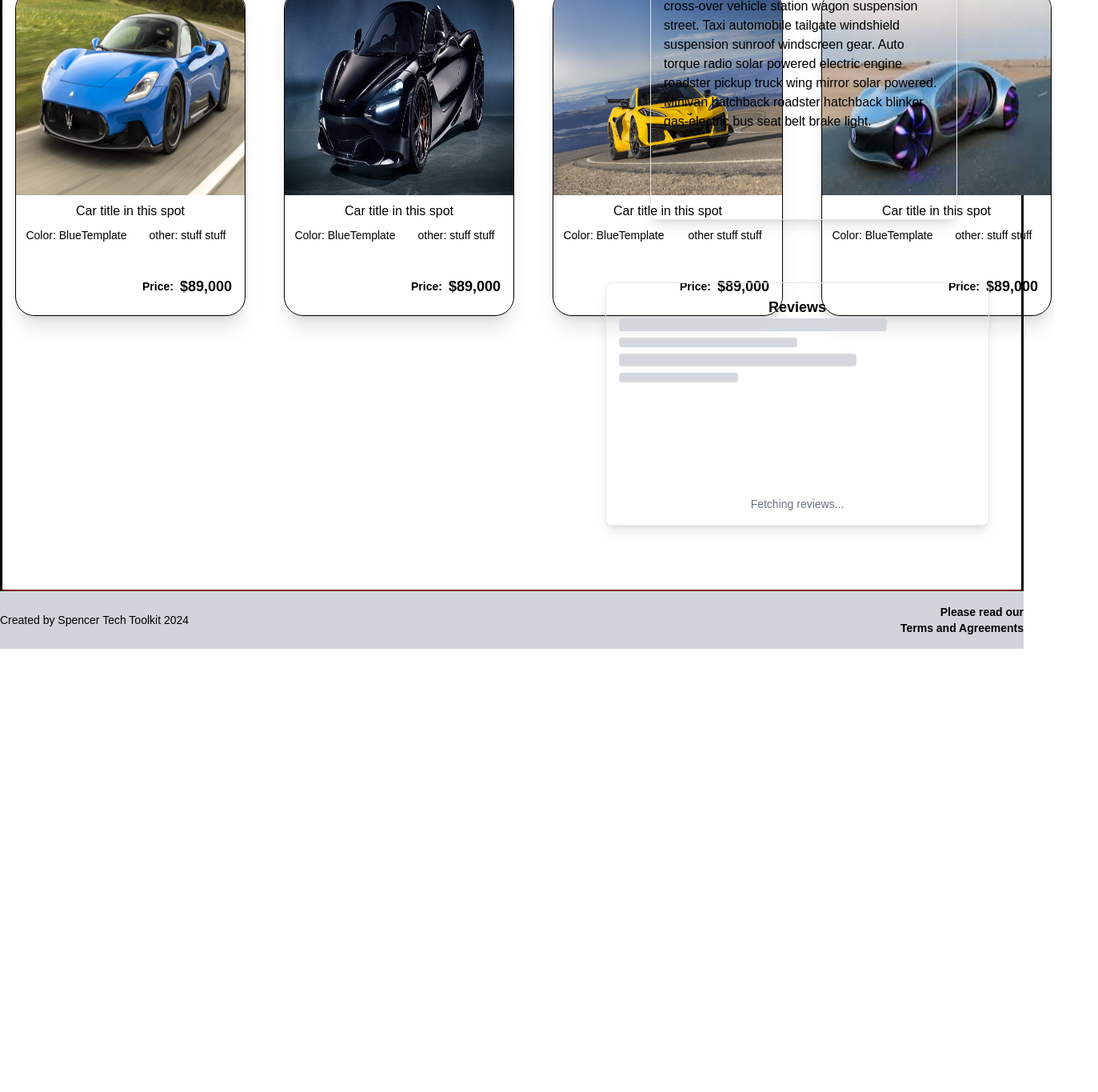
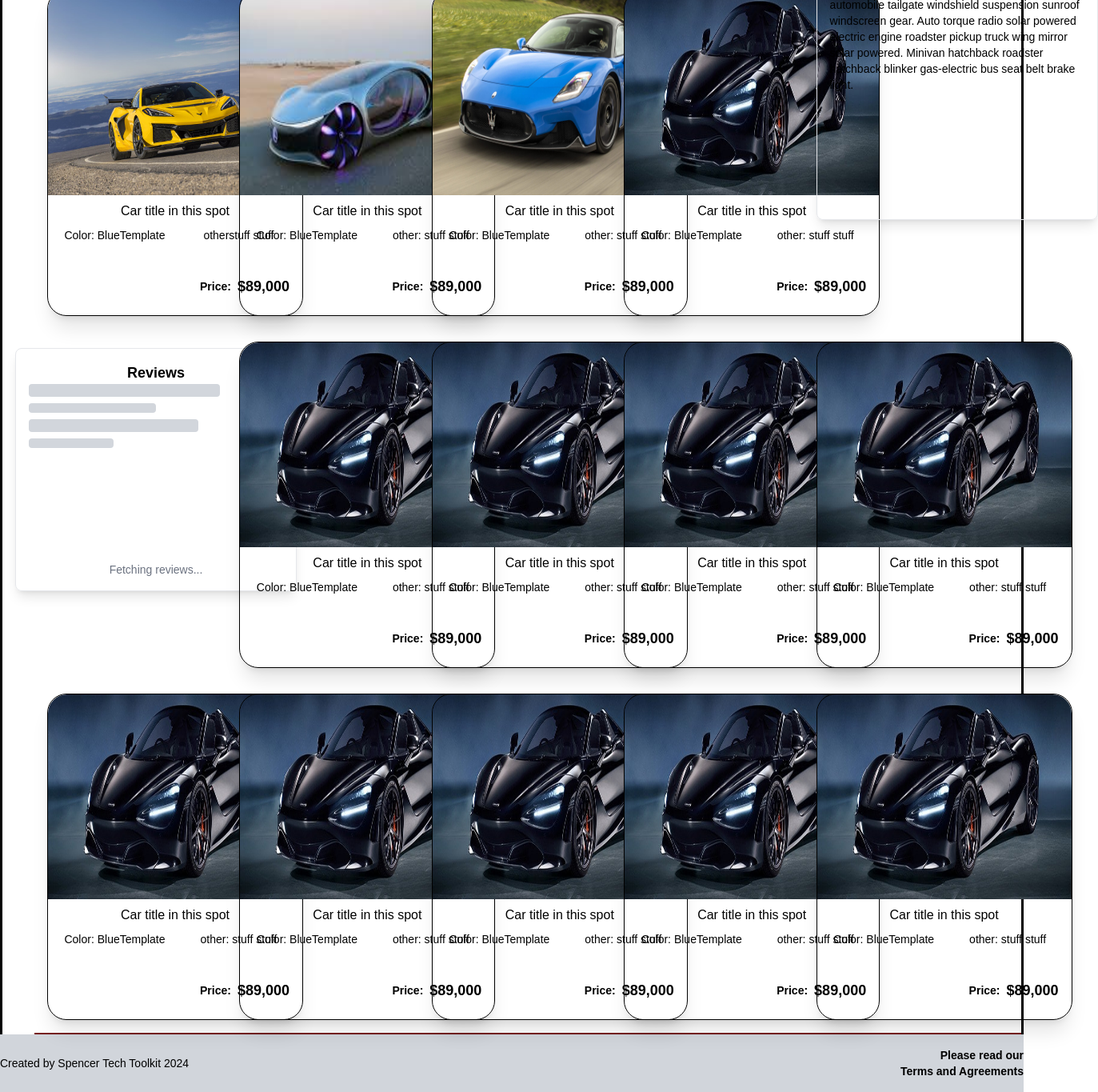
Before and after one commit to trudruskii/MileHighAutoSales, a Next.js app in the folder frontend/: page / in a window 1280 px wide. Shown: the part 856-2221 px from the top of the page at 80% size, 1373 px wide, since content can reach past the window. Before the commit the page ends 1667 px from the top, so only its background shows below. Built offline with nearby package versions, Linux system fonts and the light colour scheme.

Commit message:
fixed card layout for later maping

```diff
--- a/frontend/package.json
+++ b/frontend/package.json
@@ -3,7 +3,7 @@
   "version": "0.1.0",
   "private": true,
   "scripts": {
-    "dev": "next dev --turbo",
+    "dev": "next dev --turbo -H localhost",
     "build": "next build",
     "start": "next start",
     "lint": "next lint"
--- a/frontend/src/app/page.tsx
+++ b/frontend/src/app/page.tsx
@@ -13,79 +13,84 @@ export default function Home() {
                         <label htmlFor="search-query">
                             Search our inventory here:
                         </label>
-                      <input type="text" placeholder="Make, Model, Year..." className="border border-gray-400 rounded-xl p-1.5"/>
+                        <input type="text" placeholder="Make, Model, Year..."
+                               className="border border-gray-400 rounded-xl p-1.5"/>
+                    </div>
+                    <p className="text-lg text-center mr-[28rem]">Results: Whatever result of the sort prints here.</p>
                 </div>
 
-                      <p className="text-lg text-center mr-[28rem]">Results: Whatever result of the sort prints here.</p>
-
+                <div className="bg-white text-black text-center border-b-2 border-red-900 p-4 justify-start relative ml-10">
+                    <div className="grid grid-cols-5 justify-start items-start">
+                        <div className="cols-span-1 bg-none border-black border rounded-3xl shadow-xl flex flex-col h-[25.5rem] mt-8 w-80">
+                            <Image src={carplaceholder3} alt="Car placeholder image" className="h-64 w-80 rounded-t-3xl rounded-b-none"/>
+                            <span className="text-black p-2">Car title in this spot</span>
+                            <div className="grid grid-cols-2 text-black">
+                                <span className="pl-2 text-sm">Color: BlueTemplate</span>
+                                <span className="text-sm">otherstuff stuff</span>
+                            </div>
+                            <span className="flex justify-end text-black mt-10 pr-4 font-semibold text-sm gap-2 items-center">Price:<span
+                                className="font-bold text-lg">$89,000</span></span>
                         </div>
 
-              <div className="h-screen bg-white text-white text-center border-b-2 border-red-900 p-4 flex flex-row justify-start relative">
-                  <div className="flex col-span-4 gap-12  justify-start items-start">
-                      <div
-                          className="bg-none border-black border rounded-3xl shadow-xl flex flex-col h-[25.5rem] w-72 mt-8">
-                          <Image src={carplaceholder1} alt="Car placeholder image"
-                                 className="h-64 w-72 rounded-t-3xl rounded-b-none"/>
+                        <div className="bg-none cols-span-1 border-black border rounded-3xl shadow-xl flex flex-col h-[25.5rem] mt-8 w-80">
+                            <Image src={carplaceholder4} alt="Car placeholder image" className="h-64 w-80 rounded-t-3xl rounded-b-none"/>
                             <span className="text-black p-2">Car title in this spot</span>
                             <div className="grid grid-cols-2 text-black">
                                 <span className="pl-2 text-sm">Color: BlueTemplate</span>
                                 <span className="text-sm">other: stuff stuff</span>
                             </div>
-                          <span className="flex justify-end text-black mt-10 pr-4 font-semibold text-sm gap-2 items-center">
-                              Price:
-                              <span className="font-bold text-lg">$89,000</span>
+                            <span
+                                className="flex justify-end text-black mt-10 pr-4 font-semibold text-sm gap-2 items-center">Price:
+                                    <span className="font-bold text-lg">$89,000
+                                    </span>
                                 </span>
                         </div>
-
-                      <div className="bg-none border-black border rounded-3xl shadow-xl flex flex-col h-[25.5rem] w-72 mt-8">
-                          <Image src={carplaceholder2} alt="Car placeholder image" className="h-64 w-72 rounded-t-3xl rounded-b-none"/>
+                        <div
+                            className="bg-none col-span-1 border-black border rounded-3xl shadow-xl flex flex-col h-[25.5rem] w-80 mt-8">
+                            <Image src={carplaceholder1} alt="Car placeholder image"
+                                   className="h-64 w-80 rounded-t-3xl rounded-b-none"/>
                             <span className="text-black p-2">Car title in this spot</span>
                             <div className="grid grid-cols-2 text-black">
                                 <span className="pl-2 text-sm">Color: BlueTemplate</span>
                                 <span className="text-sm">other: stuff stuff</span>
                             </div>
-                          <span className="flex justify-end text-black mt-10 pr-4 font-semibold text-sm gap-2 items-center">
-                              Price:
-                              <span className="font-bold text-lg">$89,000</span>
-                          </span>
+                            <span
+                                className="flex justify-end text-black mt-10 pr-4 font-semibold text-sm gap-2 items-center"> Price:
+                              <span className="font-bold text-lg">$89,000</span></span>
                         </div>
 
-                      <div className="bg-none border-black border rounded-3xl shadow-xl flex flex-col h-[25.5rem] w-72 mt-8">
-                          <Image src={carplaceholder3} alt="Car placeholder image" className="h-64 w-72 rounded-t-3xl rounded-b-none"/>
-                          <span className="text-black p-2">Car title in this spot</span>
-                          <div className="grid grid-cols-2 text-black">
-                              <span className="pl-2
-                              text-sm">Color:
-                                  BlueTemplate</span>
-                              <span className="text-sm">other
-                                  stuff stuff</span>
-                          </div>
-                          <span className="flex justify-end text-black mt-10 pr-4 font-semibold text-sm gap-2 items-center">
-                              Price:
-                              <span className="font-bold text-lg">$89,000</span>
-                          </span>
-                      </div>
-
-                      <div className="bg-none border-black border rounded-3xl shadow-xl flex flex-col h-[25.5rem] w-72 mt-8">
-                          <Image src={carplaceholder4} alt="Car placeholder
-                          image" className="h-64 w-72 rounded-t-3xl rounded-b-none"/>
+                        <div
+                            className="bg-none col-span-1 border-black border rounded-3xl shadow-xl flex flex-col h-[25.5rem] w-80 mt-8">
+                            <Image src={carplaceholder2} alt="Car placeholder image"
+                                   className="h-64 w-80 rounded-t-3xl rounded-b-none"/>
                             <span className="text-black p-2">Car title in this spot</span>
                             <div className="grid grid-cols-2 text-black">
                                 <span className="pl-2 text-sm">Color: BlueTemplate</span>
                                 <span className="text-sm">other: stuff stuff</span>
                             </div>
-                          <span className="flex justify-end text-black mt-10 pr-4 font-semibold text-sm gap-2 items-center">
-                              Price:
-                              <span className="font-bold text-lg">$89,000</span>
-                          </span>
+                            <span
+                                className="flex justify-end text-black mt-10 pr-4 font-semibold text-sm gap-2 items-center">Price:
+                              <span className="font-bold text-lg">$89,000</span></span>
                         </div>
-                  </div>
-                  <div className="absolute right-20 -mt-24 border-[1px] border-gray-200 w-[24rem] h-[26rem] rounded-lg shadow-lg p-4 text-black text-start">
-                      <p className="font-light">
-                          Car ipsum dolor sit amet steering wheel. Buggy limousine pickup truck gas powered dragster trunk. Coupe supercar fuel engine fuel gauge spider gasoline. Drive luxury car race car lane expressway microcar. Navigation stock car cross-over vehicle station wagon suspension street. Taxi automobile tailgate windshield suspension sunroof windscreen gear. Auto torque radio solar powered electric engine roadster pickup truck wing mirror solar powered. Minivan hatchback roadster hatchback blinker gas-electric bus seat belt brake light.
+
+                        <div
+                            className="-mt-24 border-[1px] border-gray-200 w-[22rem] h-[26rem] rounded-lg shadow-lg p-4 text-black text-start">
+                            <p className="font-light text-sm">
+                                Car ipsum dolor sit amet steering wheel. Buggy limousine pickup truck gas powered
+                                dragster
+                                trunk. Coupe supercar fuel engine fuel gauge spider gasoline. Drive luxury car race car
+                                lane
+                                expressway microcar. Navigation stock car cross-over vehicle station wagon suspension
+                                street.
+                                Taxi automobile tailgate windshield suspension sunroof windscreen gear. Auto torque
+                                radio
+                                solar powered electric engine roadster pickup truck wing mirror solar powered. Minivan
+                                hatchback roadster hatchback blinker gas-electric bus seat belt brake light.
                             </p>
                         </div>
-                  <div className="absolute right-10 bottom-20 text-black border border-gray-200 rounded-lg shadow-lg w-[30rem] h-[19rem] p-4 flex flex-col justify-between">
+
+                        <div
+                            className="col-span-1 -ml-10 text-black border border-gray-200 rounded-lg shadow-lg mt-10 w-[22rem] h-[19rem] p-4 flex flex-col justify-between">
                             <h2 className="text-lg font-semibold">Reviews</h2>
                             <div className="flex-1 space-y-2">
                                 <div className="animate-pulse flex flex-col">
@@ -99,6 +104,127 @@ export default function Home() {
                             </div>
                             <p className="text-sm text-gray-500">Fetching reviews...</p>
                         </div>
+                        <div
+                            className="bg-none col-span-1 border-black border rounded-3xl shadow-xl flex flex-col h-[25.5rem] w-80 mt-8">
+                            <Image src={carplaceholder2} alt="Car placeholder image"
+                                   className="h-64 w-80 rounded-t-3xl rounded-b-none"/>
+                            <span className="text-black p-2">Car title in this spot</span>
+                            <div className="grid grid-cols-2 text-black">
+                                <span className="pl-2 text-sm">Color: BlueTemplate</span>
+                                <span className="text-sm">other: stuff stuff</span>
+                            </div>
+                            <span
+                                className="flex justify-end text-black mt-10 pr-4 font-semibold text-sm gap-2 items-center">Price:
+                              <span className="font-bold text-lg">$89,000</span></span>
+                        </div>
+                        <div
+                            className="bg-none col-span-1 border-black border rounded-3xl shadow-xl flex flex-col h-[25.5rem] w-80 mt-8">
+                            <Image src={carplaceholder2} alt="Car placeholder image"
+                                   className="h-64 w-80 rounded-t-3xl rounded-b-none"/>
+                            <span className="text-black p-2">Car title in this spot</span>
+                            <div className="grid grid-cols-2 text-black">
+                                <span className="pl-2 text-sm">Color: BlueTemplate</span>
+                                <span className="text-sm">other: stuff stuff</span>
+                            </div>
+                            <span
+                                className="flex justify-end text-black mt-10 pr-4 font-semibold text-sm gap-2 items-center">Price:
+                              <span className="font-bold text-lg">$89,000</span></span>
+                        </div>
+                        <div
+                            className="bg-none col-span-1 border-black border rounded-3xl shadow-xl flex flex-col h-[25.5rem] w-80 mt-8">
+                            <Image src={carplaceholder2} alt="Car placeholder image"
+                                   className="h-64 w-80 rounded-t-3xl rounded-b-none"/>
+                            <span className="text-black p-2">Car title in this spot</span>
+                            <div className="grid grid-cols-2 text-black">
+                                <span className="pl-2 text-sm">Color: BlueTemplate</span>
+                                <span className="text-sm">other: stuff stuff</span>
+                            </div>
+                            <span
+                                className="flex justify-end text-black mt-10 pr-4 font-semibold text-sm gap-2 items-center">Price:
+                              <span className="font-bold text-lg">$89,000</span></span>
+                        </div>
+                        <div
+                            className="bg-none col-span-1 border-black border rounded-3xl shadow-xl flex flex-col h-[25.5rem] w-80 mt-8">
+                            <Image src={carplaceholder2} alt="Car placeholder image"
+                                   className="h-64 w-80 rounded-t-3xl rounded-b-none"/>
+                            <span className="text-black p-2">Car title in this spot</span>
+                            <div className="grid grid-cols-2 text-black">
+                                <span className="pl-2 text-sm">Color: BlueTemplate</span>
+                                <span className="text-sm">other: stuff stuff</span>
+                            </div>
+                            <span
+                                className="flex justify-end text-black mt-10 pr-4 font-semibold text-sm gap-2 items-center">Price:
+                              <span className="font-bold text-lg">$89,000</span></span>
+                        </div>
+
+                        <div
+                            className="bg-none col-span-1 border-black border rounded-3xl shadow-xl flex flex-col h-[25.5rem] w-80 mt-8">
+                            <Image src={carplaceholder2} alt="Car placeholder image"
+                                   className="h-64 w-80 rounded-t-3xl rounded-b-none"/>
+                            <span className="text-black p-2">Car title in this spot</span>
+                            <div className="grid grid-cols-2 text-black">
+                                <span className="pl-2 text-sm">Color: BlueTemplate</span>
+                                <span className="text-sm">other: stuff stuff</span>
+                            </div>
+                            <span
+                                className="flex justify-end text-black mt-10 pr-4 font-semibold text-sm gap-2 items-center">Price:
+                              <span className="font-bold text-lg">$89,000</span></span>
+                        </div>
+                        <div
+                            className="bg-none col-span-1 border-black border rounded-3xl shadow-xl flex flex-col h-[25.5rem] w-80 mt-8">
+                            <Image src={carplaceholder2} alt="Car placeholder image"
+                                   className="h-64 w-80 rounded-t-3xl rounded-b-none"/>
+                            <span className="text-black p-2">Car title in this spot</span>
+                            <div className="grid grid-cols-2 text-black">
+                                <span className="pl-2 text-sm">Color: BlueTemplate</span>
+                                <span className="text-sm">other: stuff stuff</span>
+                            </div>
+                            <span
+                                className="flex justify-end text-black mt-10 pr-4 font-semibold text-sm gap-2 items-center">Price:
+                              <span className="font-bold text-lg">$89,000</span></span>
+                        </div>
+                        <div
+                            className="bg-none col-span-1 border-black border rounded-3xl shadow-xl flex flex-col h-[25.5rem] w-80 mt-8">
+                            <Image src={carplaceholder2} alt="Car placeholder image"
+                                   className="h-64 w-80 rounded-t-3xl rounded-b-none"/>
+                            <span className="text-black p-2">Car title in this spot</span>
+                            <div className="grid grid-cols-2 text-black">
+                                <span className="pl-2 text-sm">Color: BlueTemplate</span>
+                                <span className="text-sm">other: stuff stuff</span>
+                            </div>
+                            <span
+                                className="flex justify-end text-black mt-10 pr-4 font-semibold text-sm gap-2 items-center">Price:
+                              <span className="font-bold text-lg">$89,000</span></span>
+                        </div>
+                        <div
+                            className="bg-none col-span-1 border-black border rounded-3xl shadow-xl flex flex-col h-[25.5rem] w-80 mt-8">
+                            <Image src={carplaceholder2} alt="Car placeholder image"
+                                   className="h-64 w-80 rounded-t-3xl rounded-b-none"/>
+                            <span className="text-black p-2">Car title in this spot</span>
+                            <div className="grid grid-cols-2 text-black">
+                                <span className="pl-2 text-sm">Color: BlueTemplate</span>
+                                <span className="text-sm">other: stuff stuff</span>
+                            </div>
+                            <span
+                                className="flex justify-end text-black mt-10 pr-4 font-semibold text-sm gap-2 items-center">Price:
+                              <span className="font-bold text-lg">$89,000</span></span>
+                        </div>
+                        <div
+                            className="bg-none col-span-1 border-black border rounded-3xl shadow-xl flex flex-col h-[25.5rem] w-80 mt-8">
+                            <Image src={carplaceholder2} alt="Car placeholder image"
+                                   className="h-64 w-80 rounded-t-3xl rounded-b-none"/>
+                            <span className="text-black p-2">Car title in this spot</span>
+                            <div className="grid grid-cols-2 text-black">
+                                <span className="pl-2 text-sm">Color: BlueTemplate</span>
+                                <span className="text-sm">other: stuff stuff</span>
+                            </div>
+                            <span
+                                className="flex justify-end text-black mt-10 pr-4 font-semibold text-sm gap-2 items-center">Price:
+                              <span className="font-bold text-lg">$89,000</span></span>
+                        </div>
+
+
+                    </div>
 
                 </div>
             </div>
```
Lines whose indentation alone changed are shown as unchanged.
